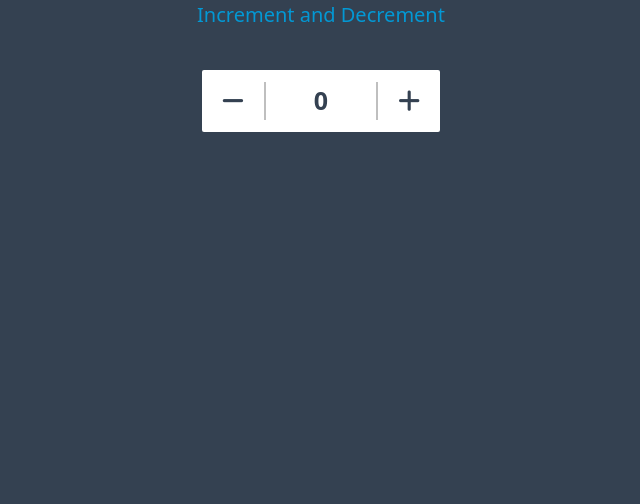
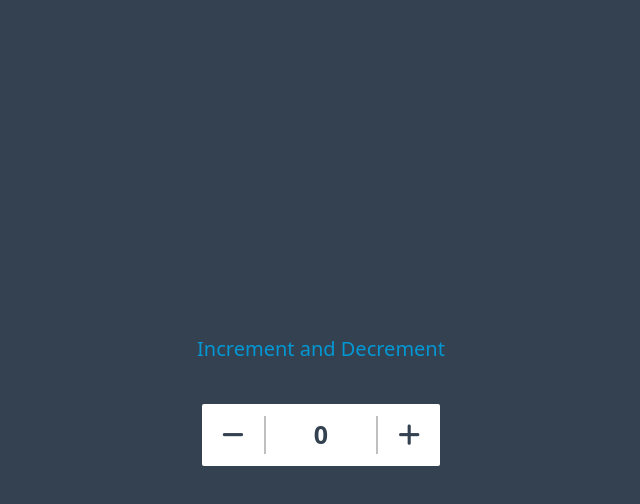
Before and after one commit to bansal1999/Counter-app, a plain HTML site: page index.html in a window 1280 px wide. Shown: the whole page, without its empty margins (319-959 px from the left). Drawn offline with nearby package versions, Linux system fonts and the light colour scheme.

Commit message:
Completed counter-app

```diff
--- a/index.html
+++ b/index.html
@@ -9,7 +9,7 @@
   </head>
   <body>
     <div
-      class="w-[100vw] h-[100vh] flex flex-col items-center justifu-center bg-[#344151] gap-10"
+      class="w-[100vw] h-[100vh] flex flex-col items-center justify-center bg-[#344151] gap-10"
     >
       <div class="text-[#0398d4] font-medium text-[20px]">
         Increment and Decrement
```
